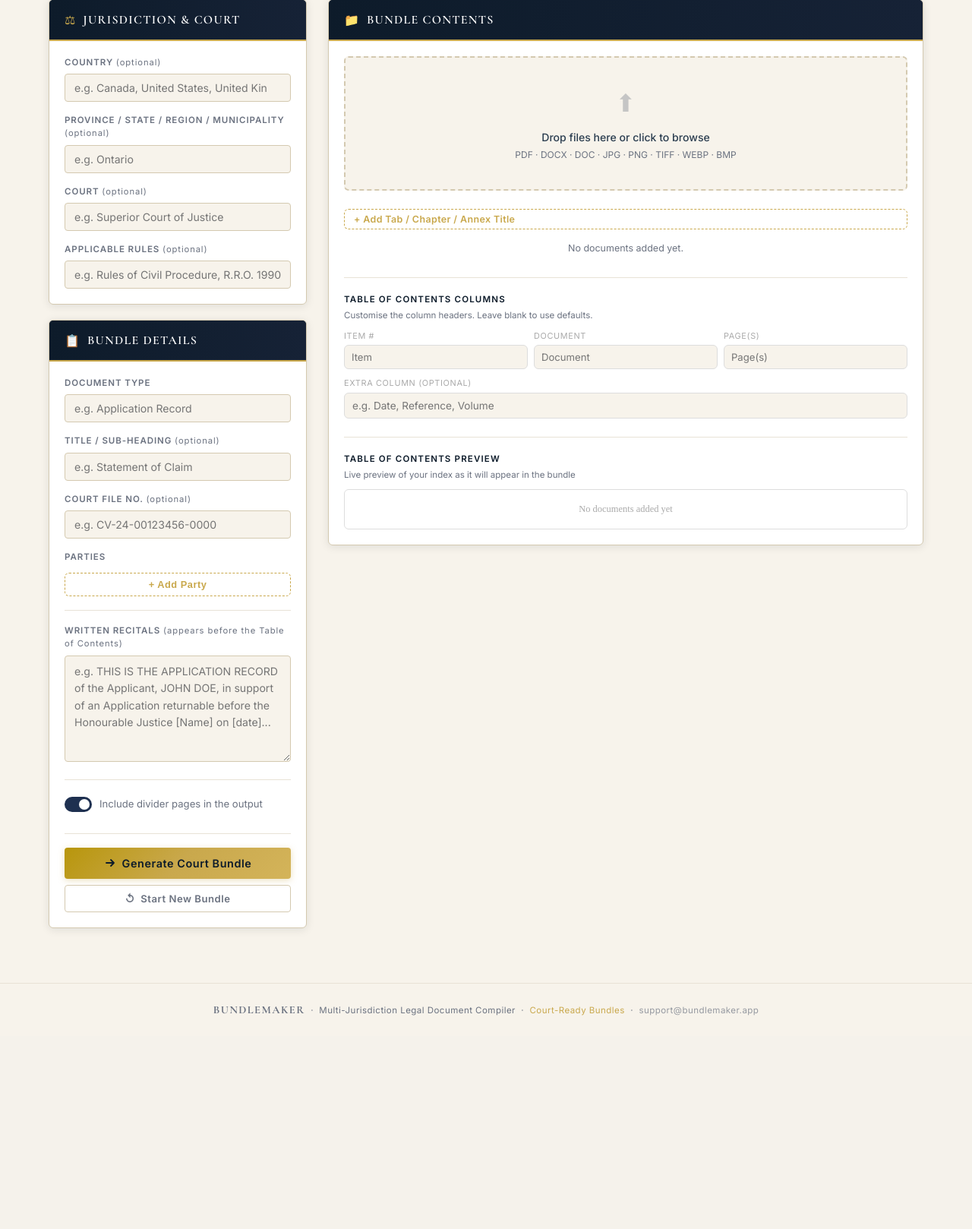
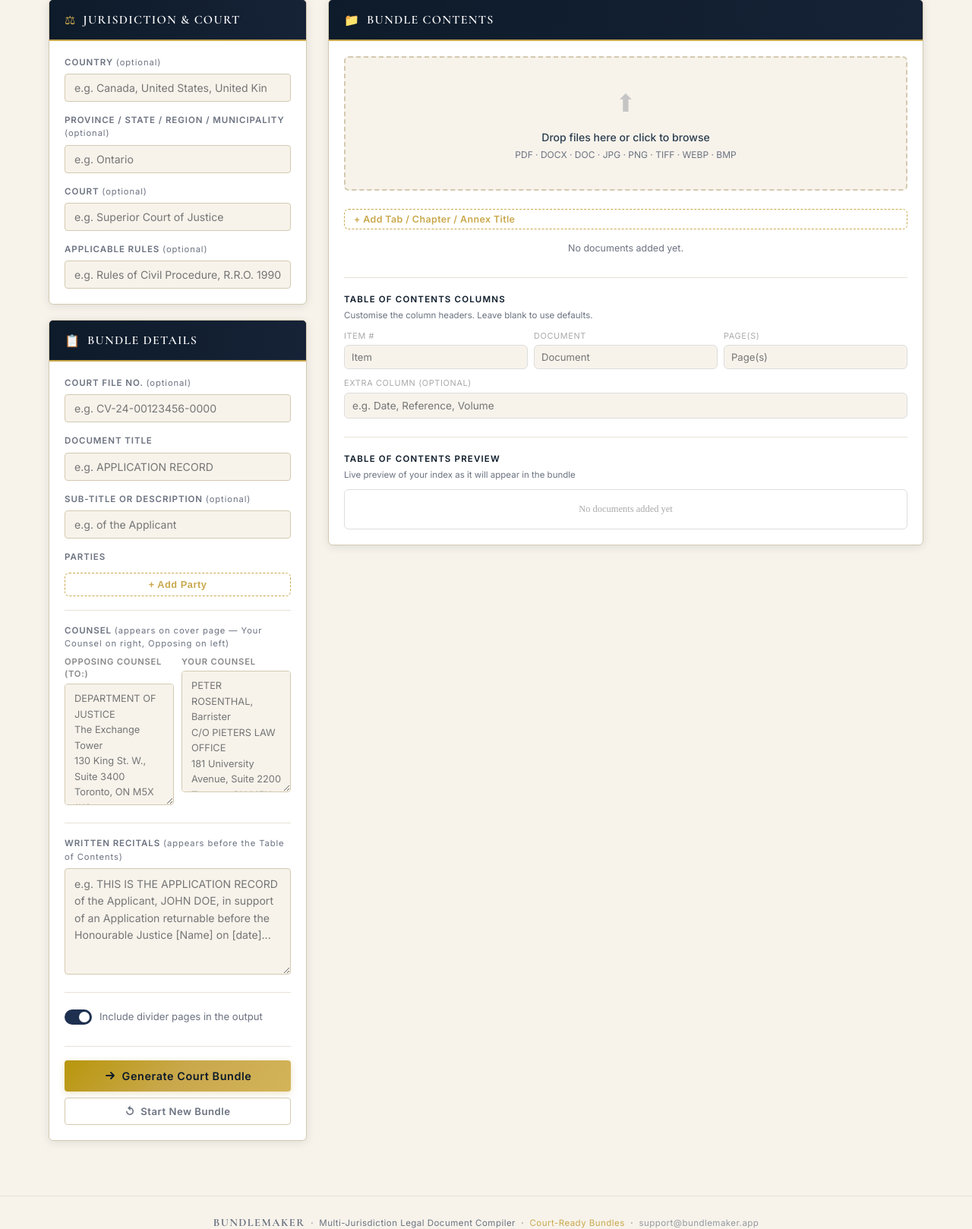
Before and after one commit to AmieOnda2013/bundlemaker, a Flask app: page / in a window 1280 px wide. Shown: the part 199-1817 px from the top of the page at 76% size. Before the commit the page ends 1536 px from the top, so only its background shows below. Run offline with Flask 3, Linux system fonts and the light colour scheme; the visitor is signed in with stand-in values (Sample User, id 1); data that the repository does not hold is empty.

Commit message:
Add counsel blocks to cover page; reorder/rename Bundle Details fields
- Court File No. now appears first in the Bundle Details panel
- "Document Type" renamed to "Document Title"
- "Title / Sub-heading" renamed to "Sub-Title or Description"
- New Counsel section with two side-by-side textareas:
    left = Opposing Counsel (rendered with "TO:" on cover page)
    right = Your Counsel (right-aligned column on cover page)
- PDF cover page renders a two-column counsel table after recitals,
  with the first non-blank line of each block in bold (name/firm)

Co-Authored-By: Claude Sonnet 4.6 <noreply@anthropic.com>

```diff
--- a/app.py
+++ b/app.py
@@ -227,6 +227,8 @@ def _default_session():
         "col_item_header": "",   # TOC column: item/number header (default "#" / "Item")
         "col_doc_header": "",    # TOC column: document name header (default "Document")
         "col_page_header": "",   # TOC column: page(s) header (default "Page(s)")
+        "counsel": "",           # your counsel block (right side of cover)
+        "opp_counsel": "",       # opposing counsel block (left side / TO:)
         "section_title": "",     # optional divider title before individual documents
         "section_desc": "",      # optional description below section title
     }
@@ -435,7 +437,8 @@ def generate_cover_toc(doc_type, items, tabs, title, court_file, parties,
                        custom_court="", custom_rules="", recitals="",
                        use_dividers=True, col_header="", tab_prefix="Tab",
                        col_item_header="", col_doc_header="", col_page_header="",
-                       place="", page_offset=0, entries=None):
+                       place="", page_offset=0, entries=None,
+                       counsel="", opp_counsel=""):
     """
     items  — flat individual documents (each gets its own tab letter)
     tabs   — grouped tabs (one tab letter per group, sub-rows per doc)
@@ -583,6 +586,53 @@ def generate_cover_toc(doc_type, items, tabs, title, court_file, parties,
             if para.strip():
                 story.append(Paragraph(para.strip(), recital_st))
                 story.append(Spacer(1, 0.1*inch))
+        story.append(PageBreak())
+
+    # ── Counsel block (two-column: opp on left with TO:, yours on right) ────
+    if counsel.strip() or opp_counsel.strip():
+        def _counsel_paras(text, bold_first=False):
+            """Convert newline-separated text into a list of Paragraphs."""
+            paras = []
+            lines = text.strip().split("\n")
+            first_content = True
+            for line in lines:
+                stripped = line.strip()
+                if not stripped:
+                    paras.append(Spacer(1, 6))
+                    continue
+                if first_content and bold_first:
+                    st = ParagraphStyle("cb", parent=normal,
+                        fontName="Times-Bold", fontSize=10, leading=15, spaceAfter=2)
+                    first_content = False
+                else:
+                    st = ParagraphStyle("cn", parent=normal,
+                        fontSize=10, leading=15, spaceAfter=2)
+                    first_content = False
+                paras.append(Paragraph(stripped, st))
+            return paras
+
+        opp_cell = []
+        if opp_counsel.strip():
+            to_st = ParagraphStyle("to_lbl", parent=normal,
+                fontName="Times-Bold", fontSize=10, leading=15, spaceAfter=4)
+            opp_cell.append(Paragraph("TO:", to_st))
+            opp_cell.extend(_counsel_paras(opp_counsel, bold_first=True))
+
+        your_cell = _counsel_paras(counsel, bold_first=True)
+
+        counsel_tbl = Table(
+            [[opp_cell, your_cell]],
+            colWidths=[3.0*inch, 3.25*inch],
+            style=[
+                ("VALIGN", (0,0), (-1,-1), "TOP"),
+                ("LEFTPADDING",  (0,0), (-1,-1), 0),
+                ("RIGHTPADDING", (0,0), (-1,-1), 0),
+                ("TOPPADDING",   (0,0), (-1,-1), 0),
+                ("BOTTOMPADDING",(0,0), (-1,-1), 0),
+            ],
+        )
+        story.append(Spacer(1, 0.5*inch))
+        story.append(counsel_tbl)
         story.append(PageBreak())
 
     # ── Table of Contents ───────────────────────────────────────────────────
@@ -894,6 +944,8 @@ def merge_pdfs(session_data, output_path):
         col_doc_header=session_data.get("col_doc_header", ""),
         col_page_header=session_data.get("col_page_header", ""),
         place=session_data.get("place", ""),
+        counsel=session_data.get("counsel", ""),
+        opp_counsel=session_data.get("opp_counsel", ""),
     )
     toc_args = (doc_type, items, tabs,
                 session_data.get("title", ""),
@@ -1440,7 +1492,8 @@ def update_session():
     sess = get_session(sid)
     for key in ("doc_type","title","court_file","place","region","parties","recitals",
                 "country","jurisdiction","custom_court","custom_rules","use_dividers","col_header","tab_prefix",
-                "col_item_header","col_doc_header","col_page_header","section_title","section_desc","entries"):
+                "col_item_header","col_doc_header","col_page_header","section_title","section_desc","entries",
+                "counsel","opp_counsel"):
         if key in data:
             sess[key] = data[key]
     save_session(sid, sess)
--- a/templates/index.html
+++ b/templates/index.html
@@ -635,23 +635,40 @@ footer span{color:var(--gold)}
       </div>
       <div class="panel-body">
         <div class="field">
-          <label>Document Type</label>
+          <label>Court File No. <span style="font-weight:400;text-transform:none;font-size:0.7rem">(optional)</span></label>
+          <input type="text" id="courtFile" placeholder="e.g. CV-24-00123456-0000" oninput="saveSettings()"/>
+        </div>
+        <div class="field">
+          <label>Document Title</label>
           <input type="text" id="docType" oninput="saveSettings()"
-            placeholder="e.g. Application Record"
+            placeholder="e.g. APPLICATION RECORD"
             style="width:100%;box-sizing:border-box"/>
         </div>
         <div class="field">
-          <label>Title / Sub-heading <span style="font-weight:400;text-transform:none;font-size:0.7rem">(optional)</span></label>
-          <input type="text" id="docTitle" placeholder="e.g. Statement of Claim" oninput="saveSettings()"/>
-        </div>
-        <div class="field">
-          <label>Court File No. <span style="font-weight:400;text-transform:none;font-size:0.7rem">(optional)</span></label>
-          <input type="text" id="courtFile" placeholder="e.g. CV-24-00123456-0000" oninput="saveSettings()"/>
+          <label>Sub-Title or Description <span style="font-weight:400;text-transform:none;font-size:0.7rem">(optional)</span></label>
+          <input type="text" id="docTitle" placeholder="e.g. of the Applicant" oninput="saveSettings()"/>
         </div>
         <div class="field">
           <label>Parties</label>
           <div id="partiesContainer" style="display:flex;flex-direction:column;gap:8px"></div>
           <button type="button" onclick="addParty()" style="margin-top:6px;background:none;border:1.5px dashed #c9a84c;color:#c9a84c;border-radius:6px;padding:7px 16px;font-size:0.8rem;font-weight:600;cursor:pointer;letter-spacing:0.04em;width:100%">+ Add Party</button>
+        </div>
+
+        <hr class="divider"/>
+
+        <!-- Counsel block -->
+        <div class="field">
+          <label>Counsel <span style="font-weight:400;text-transform:none;font-size:0.7rem">(appears on cover page — Your Counsel on right, Opposing on left)</span></label>
+          <div style="display:grid;grid-template-columns:1fr 1fr;gap:10px;margin-top:4px">
+            <div>
+              <div style="font-size:0.7rem;font-weight:600;letter-spacing:0.07em;text-transform:uppercase;color:#888;margin-bottom:4px">Opposing Counsel (TO:)</div>
+              <textarea id="oppCounsel" oninput="saveSettings()" placeholder="DEPARTMENT OF JUSTICE&#10;The Exchange Tower&#10;130 King St. W., Suite 3400&#10;Toronto, ON M5X 1K6&#10;&#10;Kristina Dragaitis&#10;Tel: 416-952-6992&#10;Fax: 416-954-8982&#10;&#10;Counsel for the Respondent" style="width:100%;box-sizing:border-box;min-height:160px;font-size:0.8rem;line-height:1.6;resize:vertical"></textarea>
+            </div>
+            <div>
+              <div style="font-size:0.7rem;font-weight:600;letter-spacing:0.07em;text-transform:uppercase;color:#888;margin-bottom:4px">Your Counsel</div>
+              <textarea id="yourCounsel" oninput="saveSettings()" placeholder="PETER ROSENTHAL, Barrister&#10;C/O PIETERS LAW OFFICE&#10;181 University Avenue, Suite 2200&#10;Toronto, ON M5H 3M7&#10;&#10;Telephone: (416) 787-5928&#10;Fax: (416) 787-6145&#10;E-mail: counsel@lawfirm.com&#10;&#10;Solicitors for the Applicants" style="width:100%;box-sizing:border-box;min-height:160px;font-size:0.8rem;line-height:1.6;resize:vertical"></textarea>
+            </div>
+          </div>
         </div>
 
         <hr class="divider"/>
@@ -801,6 +818,8 @@ async function loadSession(){
   }
   renderParties(partiesData);
   document.getElementById('recitals').value = s.recitals || '';
+  document.getElementById('oppCounsel').value = s.opp_counsel || '';
+  document.getElementById('yourCounsel').value = s.counsel || '';
   document.getElementById('customRules').value = s.custom_rules || '';
   document.getElementById('useDividers').checked = s.use_dividers !== false;
   document.getElementById('colHeader').value = s.col_header || '';
@@ -840,6 +859,8 @@ async function saveSettings(){
       court_file: document.getElementById('courtFile').value,
       parties: getPartiesData(),
       recitals: document.getElementById('recitals').value,
+      opp_counsel: document.getElementById('oppCounsel').value,
+      counsel: document.getElementById('yourCounsel').value,
       use_dividers: document.getElementById('useDividers').checked,
       col_header: document.getElementById('colHeader').value,
     })
```
